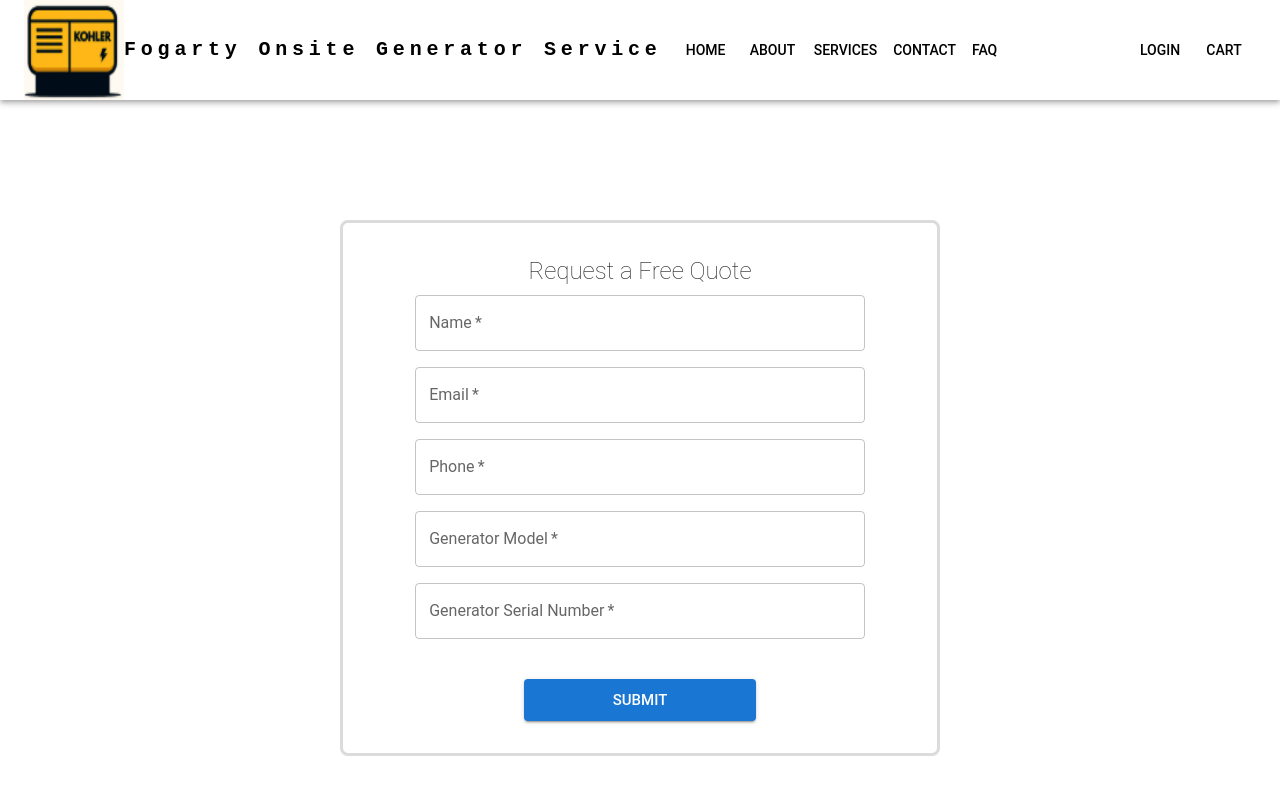
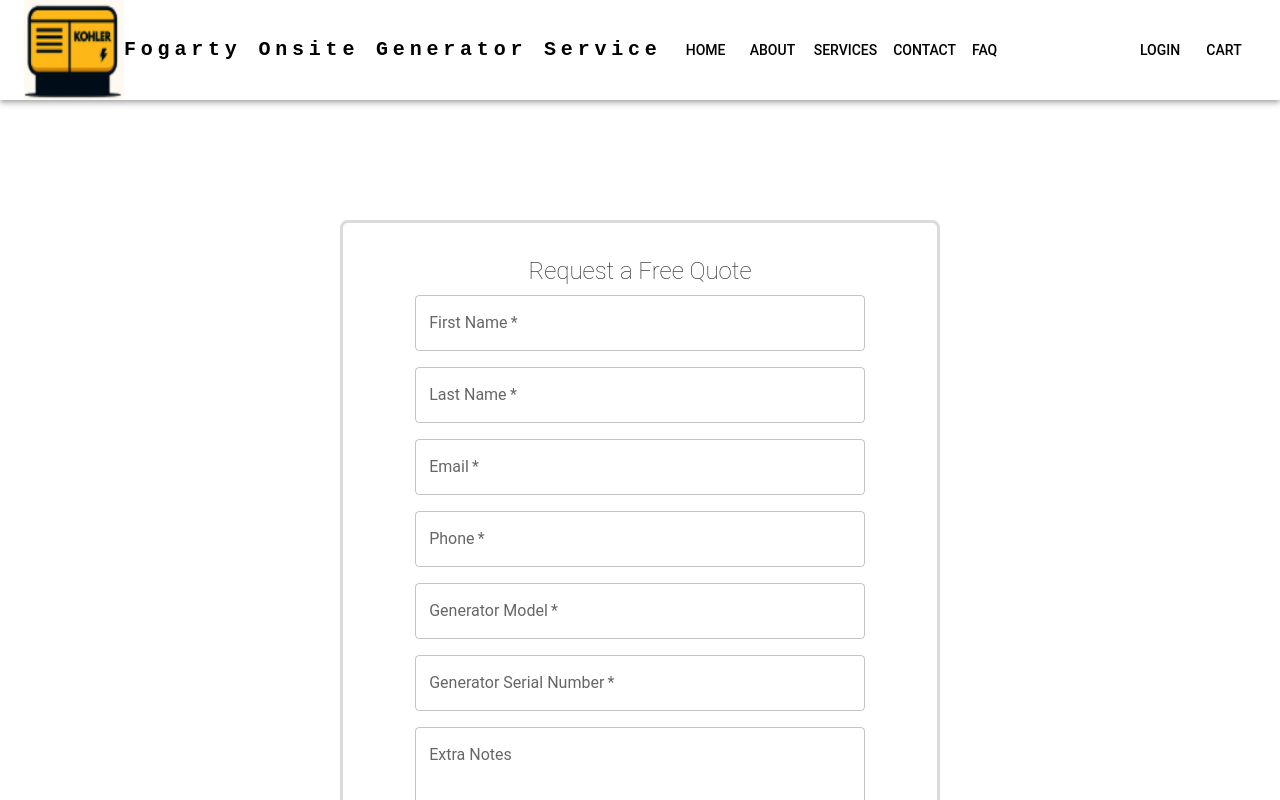
Before and after one commit to Cris4110/FogartyGeneratorServices, a React (Vite) app: page /RequestQuote in a window 1280 px wide. Shown: the top 800 px of the page. Built offline with nearby package versions, Linux system fonts and the light colour scheme.

Commit message:
added section for user to input notes and split name into first name and last name

```diff
--- a/src/pages/public/RequestQuote.tsx
+++ b/src/pages/public/RequestQuote.tsx
@@ -6,21 +6,25 @@ import { useNavigate } from "react-router-dom";
 
 //defines forms input values as strings
 interface FormData {
-  name: string;
+  firstName: string;
+  lastName: string;
   email: string;
   phone: string;
   model: string;
   serial: string;
+  notes: string;
 }
 
 function RequestQuote() {
     //formData holds current state of form, setFormData updates state of form, strings set inital value of fields
     const [ formData, setFormData ] = useState<FormData>({
-        name: "",
+        firstName: "",
+        lastName: "",
         email: "",
         phone: "",
         model: "",
         serial: "",
+        notes: "",
     });
 
     //creates state objects for errors
@@ -40,11 +44,13 @@ function RequestQuote() {
         e.preventDefault(); // prevents page from refreshing when pressing submit
         // valdiates inputs and shows errors
         const newErrors: Partial<Record<keyof FormData, string>> = {};
-        if (!formData.name.trim()) newErrors.name = "Name is required";
+        if (!formData.firstName.trim()) newErrors.firstName = "First name is required";
+        if (!formData.lastName.trim()) newErrors.lastName = "Last name is required";
         if (!formData.email.trim()) newErrors.email = "Email is required";
         if (!formData.phone.trim()) newErrors.phone = "Phone is required";
         if (!formData.model.trim()) newErrors.model = "Model is required";
         if (!formData.serial.trim()) newErrors.serial = "Serial number is required";
+
 
         setErrors(newErrors); // sets new errors
 
@@ -96,12 +102,22 @@ function RequestQuote() {
                 {/* Input fields */}
                 <TextField
                     required
-                    name="name"
-                    label="Name"
-                    value={formData.name}
+                    name="firstName"
+                    label="First Name"
+                    value={formData.firstName}
                     onChange={handleChange}
-                    error={!!errors.name}
-                    helperText={errors.name}
+                    error={!!errors.firstName}
+                    helperText={errors.firstName}
+                />
+
+                <TextField
+                    required
+                    name="lastName"
+                    label="Last Name"
+                    value={formData.lastName}
+                    onChange={handleChange}
+                    error={!!errors.lastName}
+                    helperText={errors.lastName}
                 />
 
                 <TextField
@@ -143,6 +159,16 @@ function RequestQuote() {
                     error={!!errors.serial}
                     helperText={errors.serial}
                 />
+
+                <TextField
+                    name="notes"
+                    label="Extra Notes"
+                    multiline
+                    rows={5}
+                    value={formData.notes}
+                    onChange={handleChange}
+                />
+
                 {/* submit button */}
                 <Box sx={{ mt: 4, display: "flex", justifyContent: 'center', gap: 2 }}>
                     <Button
```
